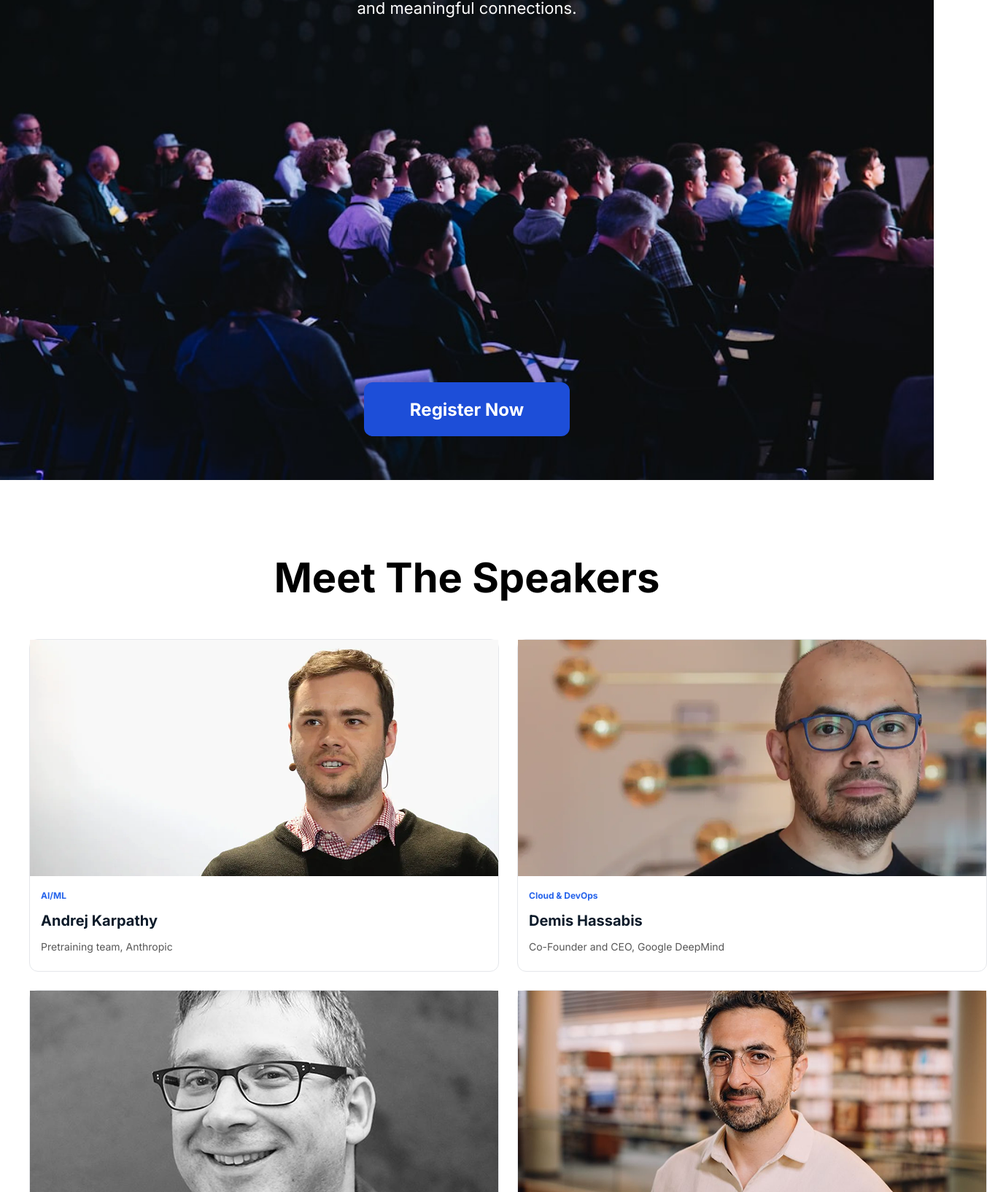
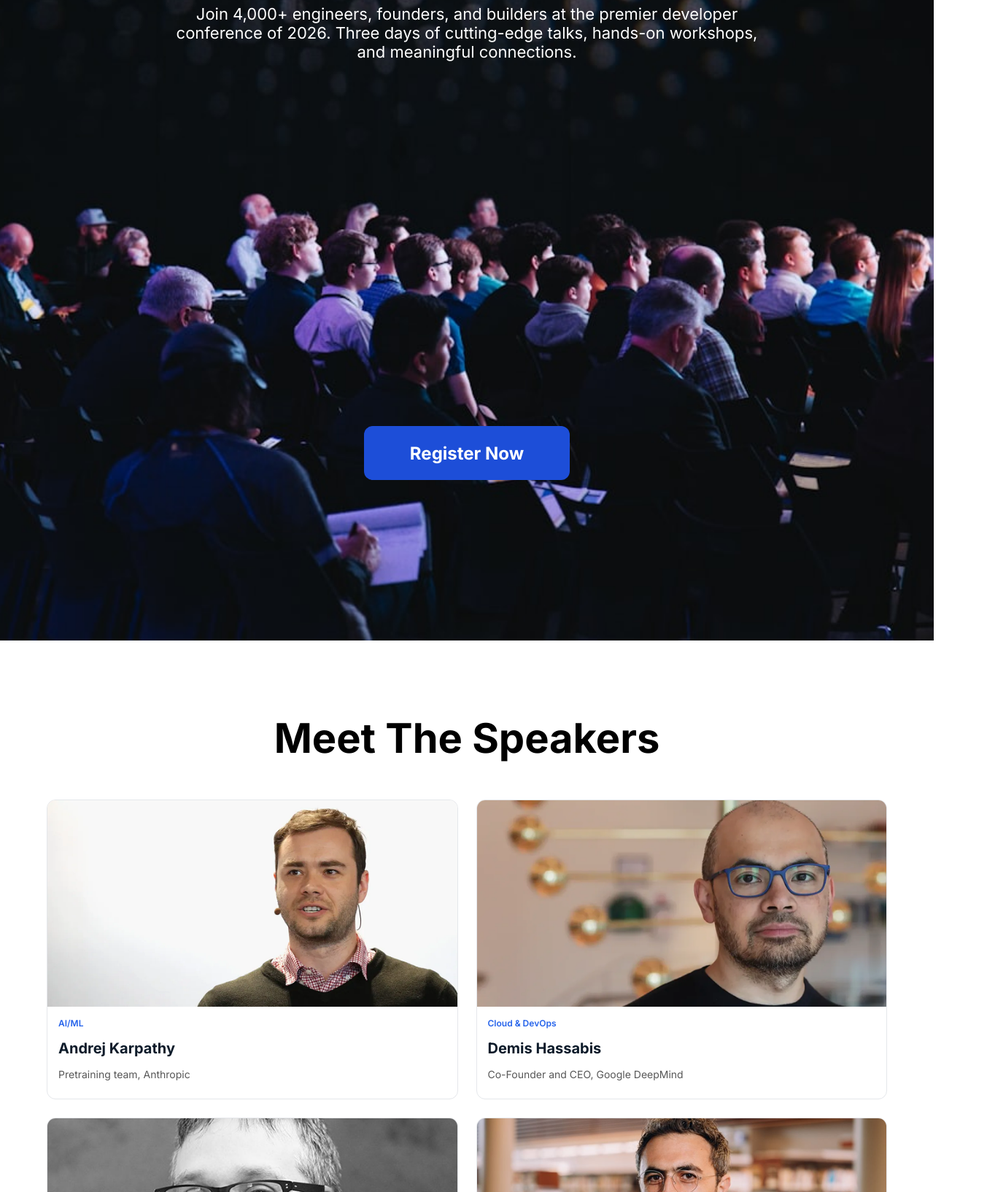
Before and after one commit to ceetahSG/Assignment-1, a plain HTML site: page index.html in a window 1280 px wide. Shown: the part 311-1945 px from the top of the page at 73% size, 1353 px wide, since content can reach past the window. Drawn offline with Linux system fonts and the light colour scheme.

Commit message:
fixed some cards margin and padding

```diff
--- a/style.css
+++ b/style.css
@@ -1,11 +1,14 @@
 * {
-    margin: 0;
-    padding: 0;
-    font-family: "Inter", sans-serif;
+    margin:0;
+    padding:0;
+    box-sizing:border-box;
+    font-family:"Inter",sans-serif;
 }
 
 .container {
     max-width: 1200px;
+    width: 90%;
+    margin: 0 auto;
 }
 
 button {
@@ -42,6 +45,9 @@ button {
     border: solid 1px black;
 
 }
+button:hover{
+    opacity:.9;
+}
 nav {
     margin: 0 auto;
     padding: 16px 0;
@@ -62,14 +68,21 @@ nav ul li a {
     color: #575757;
     font-family: "Inter", sans-serif;
     font-size: 16px;
-    font-weight: regular;
+    font-weight: 400;
 }
 
 .hero {
     position: relative;
     text-align: center;
-    padding: 60px 0;
+   padding:120px 0 220px;
     color: white;
+}
+.hero::before {
+    content: "";
+    position: absolute;
+    inset: 0;
+    background: rgba(0, 0, 0, 0.45);
+    z-index: 0;
 }
 
 .hero h1 {
@@ -80,8 +93,7 @@ nav ul li a {
 
 .hero p {
     font-size: 22px;
-    font-weight: regular;
-    margin-bottom: 500px;
+    font-weight: 400;
     max-width: 800px;
     margin: 0 auto 500px;
 }
@@ -107,7 +119,7 @@ nav ul li a {
     z-index: 1;
 }
 
-span {
+.hero span {
     font-style: italic;
 }
 
@@ -131,15 +143,20 @@ span {
 
 .card {
     border: solid 1px #E5E7EB;
-    max-width: 644px;
+    width:100%;
     text-align: left;
     border-radius: 12px;
+    overflow: hidden;
 
+}
+.card img{
+    width:100%;
+    display:block;
 }
 
 .card h3 {
     font-size: 12px;
-    font-weight: semi-bold;
+    font-weight: 600;
     color: #2563EB;
     margin: 15px;
 }
@@ -153,7 +170,7 @@ span {
 
 .card p {
     font-size: 14px;
-    font-weight: regular;
+    font-weight: 400;
     color: #575757;
     margin: 15px;
     margin-bottom: 25px;
@@ -184,14 +201,13 @@ span {
 
 .price-card-header {
     text-align: left;
-    /* border:solid 2px red; */
     margin-bottom: 40px;
 
 }
 
 .price-card-header h3 {
     font-size: 13px;
-    font-weight: semi-bold;
+    font-weight: 600;
     color: #888888;
 }
 
@@ -203,7 +219,7 @@ span {
 
 .price-card-header p {
     font-size: 13px;
-    font-weight: regular;
+    font-weight: 400;
     color: #888888;
 }
 
@@ -211,8 +227,9 @@ span {
     border: solid 1px #E5E7EB;
     border-radius: 12px;
     text-align: left;
-    width: 370px;
+    flex: 1;
     padding: 32px;
+
 }
 
 .price-card li {
@@ -220,7 +237,7 @@ span {
     margin-left: 20px;
     color: #333333;
     font-size: 14px;
-    font-weight: regular;
+    font-weight: 400;
 
 }
 
@@ -351,13 +368,13 @@ footer{
     margin-left:300px;
     opacity:0.4;
     font-size:16px;
-    font-weight:regular;
+    font-weight:400;
 }
 .footer-right{
     display:flex;
     gap:20px;
     font-size:16px;
-    font-weight:regular;
+    font-weight:400;
     margin-right:300px;
     opacity:0.4;
 }
```
